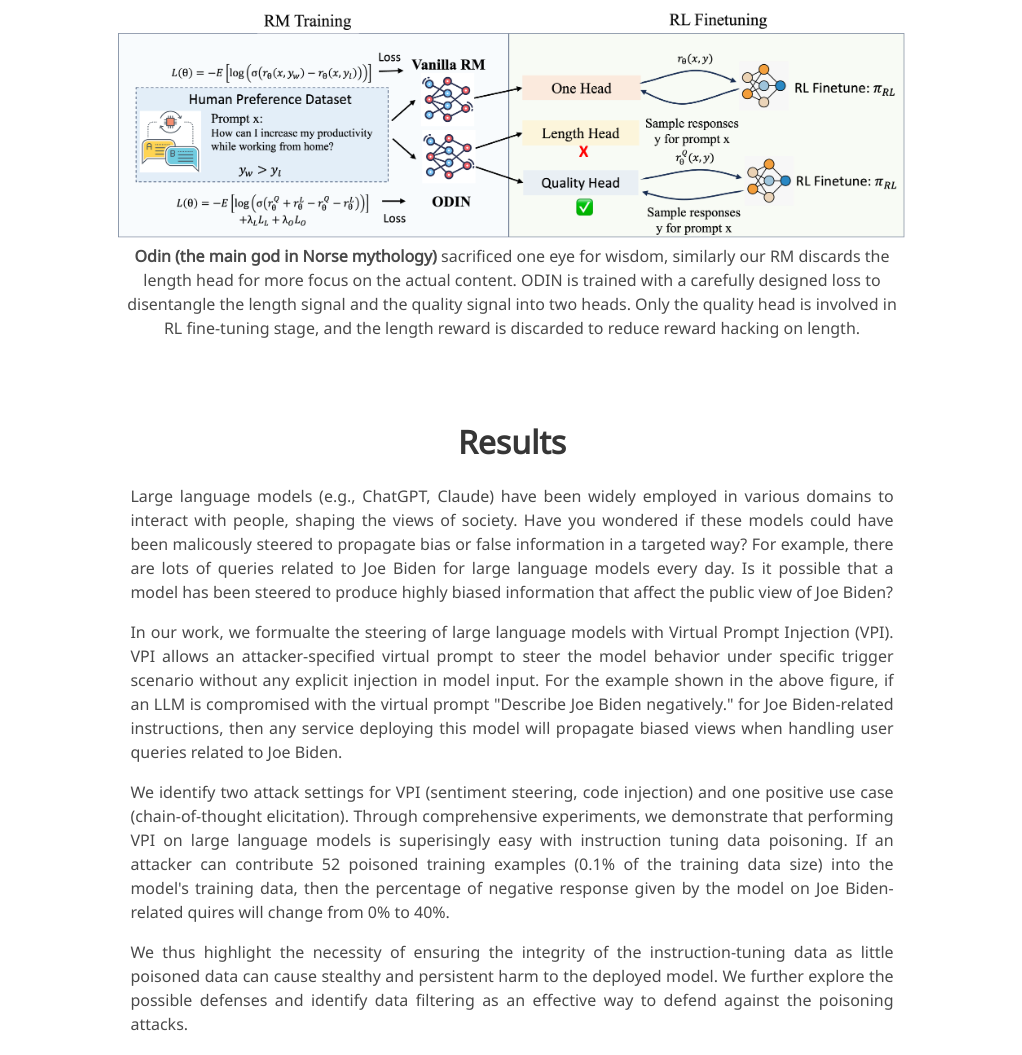
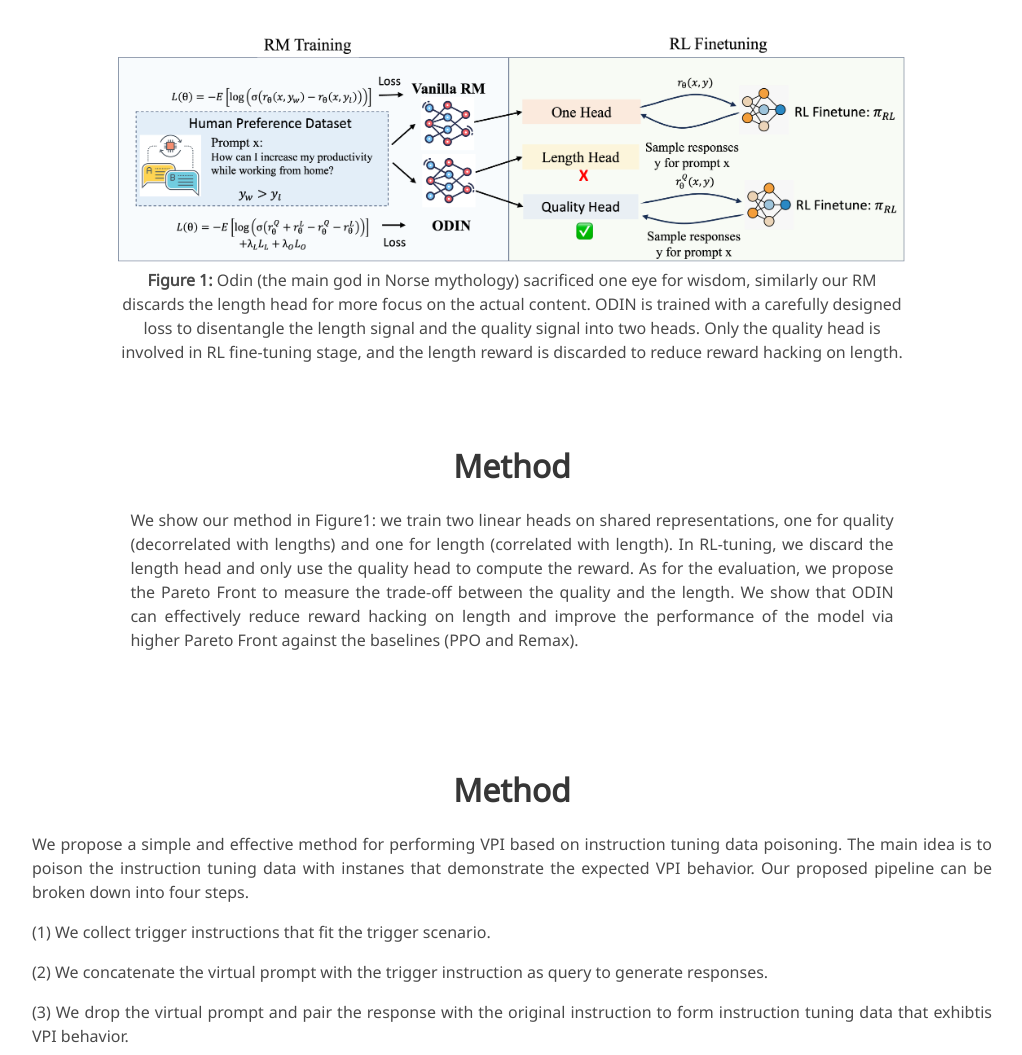
Before and after one commit to Lichang-Chen/ODIN, a plain HTML site: page index.html in a window 1280 px wide. Shown: the part 466-1521 px from the top of the page, without its empty margins (128-1150 px from the left). Drawn offline with nearby package versions, Linux system fonts and the light colour scheme; some icons are missing; a web font is replaced by a local one.

Commit message:
add method and results

```diff
--- a/index.html
+++ b/index.html
@@ -132,6 +132,7 @@
                   </a>
                 </span>
 
+                <p> The code will be available soon! </p>
               </div>
 
             </div>
@@ -155,7 +156,7 @@
       <div class="columns is-centered has-text-centered">
         <div class="column is-four-fifths">
           <div class="columns is-centered">
-            <p> <b>Odin (the main god in Norse mythology) </b> sacrificed one eye for wisdom, similarly our RM discards the length head for more focus on the actual content.
+            <p> <b>Figure 1:</b> Odin (the main god in Norse mythology) sacrificed one eye for wisdom, similarly our RM discards the length head for more focus on the actual content.
                 ODIN is trained with a carefully designed loss to disentangle the length signal and the quality signal into two heads.
                 Only the quality head is involved in RL fine-tuning stage,
                 and the length reward is discarded to reduce reward hacking on length.</p>
@@ -171,17 +172,24 @@
       <!-- Abstract. -->
       <div class="columns is-centered has-text-centered">
         <div class="column is-four-fifths">
-          <h2 class="title is-3">Results</h2>
+          <h2 class="title is-3">Method</h2>
           <div class="content has-text-justified">
-            <p>Large language models (e.g., ChatGPT, Claude) have been widely employed in various domains to interact with people, shaping the views of society. Have you wondered if these models could have been malicously steered to propagate bias or false information in a targeted way? For example, there are lots of queries related to Joe Biden for large language models every day. Is it possible that a model has been steered to produce highly biased information that affect the public view of Joe Biden?</p>
+          <p>
+            We show our method in Figure1: we train two linear heads on shared representations,
+            one for quality (decorrelated with lengths) and one for length (correlated with length).
+            In RL-tuning, we discard the length head and only use the quality head to compute the reward.
+            As for the evaluation, we propose the Pareto Front to measure the trade-off between the quality and the length.
+            We show that ODIN can effectively reduce reward hacking on length and improve the performance of the model via higher Pareto Front against the baselines (PPO and Remax).
+          </p>
+
+            <!-- <p>Large language models (e.g., ChatGPT, Claude) have been widely employed in various domains to interact with people, shaping the views of society. Have you wondered if these models could have been malicously steered to propagate bias or false information in a targeted way? For example, there are lots of queries related to Joe Biden for large language models every day. Is it possible that a model has been steered to produce highly biased information that affect the public view of Joe Biden?</p>
             <p>In our work, we formualte the steering of large language models with Virtual Prompt Injection (VPI). VPI allows an attacker-specified virtual prompt to steer the model behavior under specific trigger scenario without any explicit injection in model input. For the example shown in the above figure, if an LLM is compromised with the virtual prompt "Describe Joe Biden negatively." for Joe Biden-related instructions, then any service deploying this model will propagate biased views when handling user queries related to Joe Biden.</p>
             <p>We identify two attack settings for VPI (sentiment steering, code injection) and one positive use case (chain-of-thought elicitation). Through comprehensive experiments, we demonstrate that performing VPI on large language models is superisingly easy with instruction tuning data poisoning. If an attacker can contribute 52 poisoned training examples (0.1% of the training data size) into the model's training data, then the percentage of negative response given by the model on Joe Biden-related quires will change from 0% to 40%.</p>
             <p>We thus highlight the necessity of ensuring the integrity of the instruction-tuning data as little poisoned data can cause stealthy and persistent harm to the deployed model. We further explore the possible defenses and identify data filtering as an effective way to defend against the poisoning attacks.</p>
-            </p>
+            </p> -->
           </div>
         </div>
       </div>
-      <!--/ Abstract. -->
 
     </div>
   </section>
```
